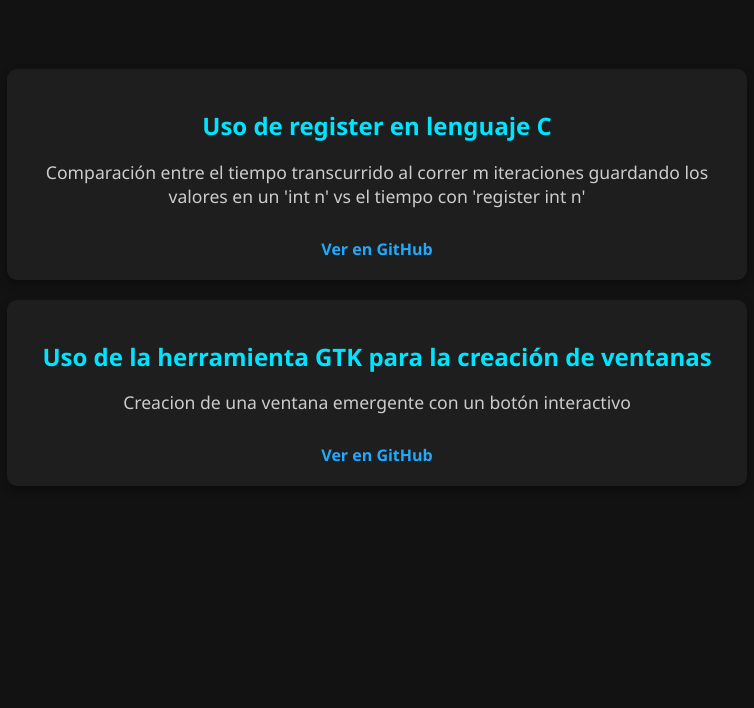
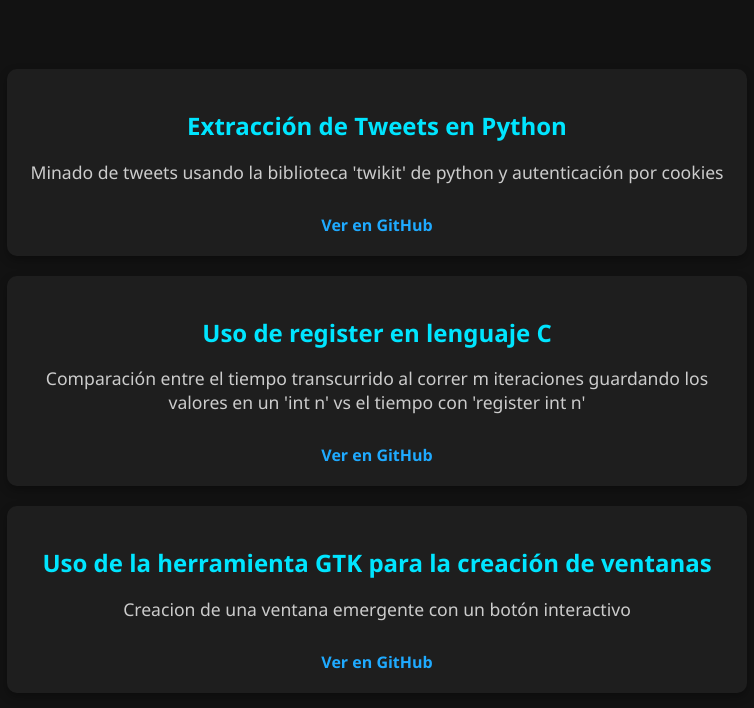
Before and after one commit to AATA179/AATA179.github.io, a plain HTML site: page index.html in a window 1280 px wide. Shown: the part 166-874 px from the top of the page, without its empty margins (263-1017 px from the left). Before the commit the page ends 800 px from the top, so only its background shows below. Drawn offline with Linux system fonts and the light colour scheme.

Commit message:
Actualización de proyectos

```diff
--- a/index.html
+++ b/index.html
@@ -13,6 +13,12 @@
   <br/>
 
   <div class="proyecto">
+    <h2>Extracción de Tweets en Python</h2>
+    <p>Minado de tweets usando la biblioteca 'twikit' de python y autenticación por cookies</p>
+    <a href="https://github.com/AATA179/Minado-de-tweets.git">Ver en GitHub</a>
+  </div>
+
+  <div class="proyecto">
     <h2>Uso de register en lenguaje C</h2>
     <p>Comparación entre el tiempo transcurrido al correr m iteraciones guardando
     los valores en un 'int n' vs el tiempo con 'register int n'</p>
@@ -24,5 +30,6 @@
     <p>Creacion de una ventana emergente con un botón interactivo</p>
     <a href="https://github.com/AATA179/Uso-de-GTK-para-crear-ventanas.git">Ver en GitHub</a>
   </div>
+
 </body>
 </html>
```
